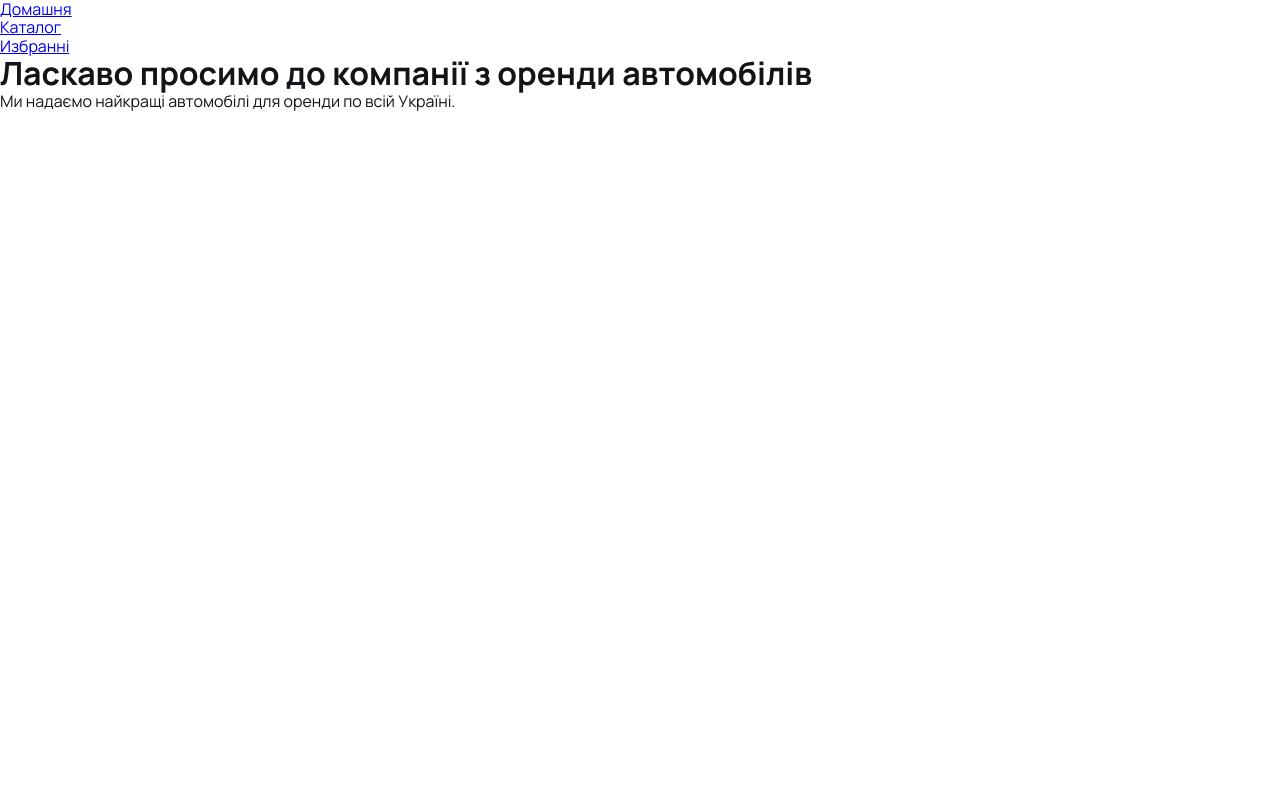
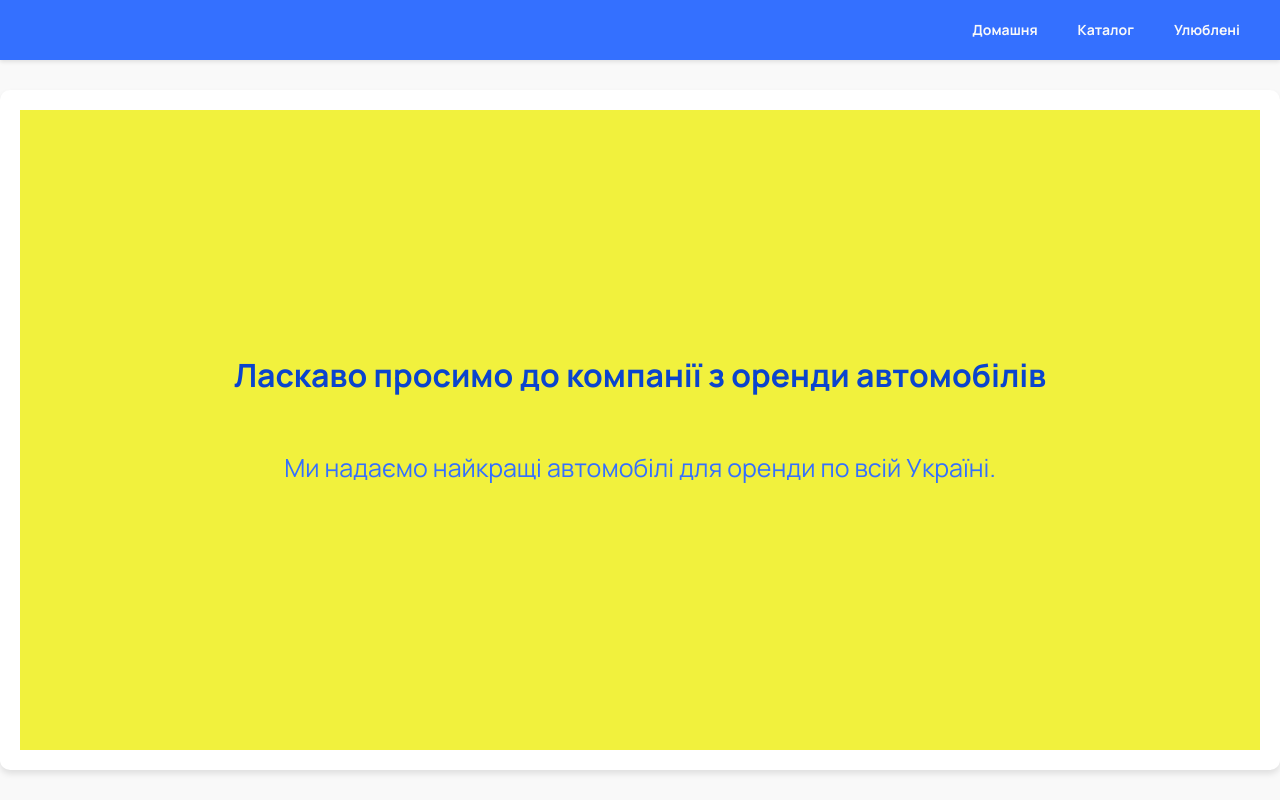
Before and after one commit to yanassam/test-car, a React (Vite) app in the folder car-rental-app/: page / in a window 1280 px wide. Built offline with nearby package versions, Linux system fonts and the light colour scheme; the HTML template or start-up script is replaced by a standard one.

Commit message:
add style home pages

```diff
--- a/car-rental-app/src/App.css
+++ b/car-rental-app/src/App.css
@@ -1,5 +1,5 @@
 #root {
-  max-width: 1280px;
+
   margin: 0 auto;
 
 }
--- a/car-rental-app/src/App.jsx
+++ b/car-rental-app/src/App.jsx
@@ -22,16 +22,18 @@ const App = () => {
             <Link to="/catalog">Каталог</Link>
           </li>
           <li>
-            <Link to="/favorites">Избранні</Link>
+            <Link to="/favorites">Улюблені</Link>
           </li>
         </ul>
       </nav>
+      <div className="container">
         <Routes>
           <Route path="/" element={<HomePage />} />
           <Route path="/catalog" element={<CarCatalog />} />
           <Route path="/favorites" element={<FavoritesPage />} />
           <Route path="*" element={<Navigate to="/" />} />
         </Routes>
+      </div>
     </Router>
   );
 };
--- a/car-rental-app/src/index.css
+++ b/car-rental-app/src/index.css
@@ -1,81 +1,11 @@
-/* :root {
-  font-family: Inter, system-ui, Avenir, Helvetica, Arial, sans-serif;
-  line-height: 1.5;
-  font-weight: 400;
+body {
 
-  color-scheme: light dark;
-  color: rgba(255, 255, 255, 0.87);
-  background-color: #242424;
-
-  font-synthesis: none;
-  text-rendering: optimizeLegibility;
-  -webkit-font-smoothing: antialiased;
-  -moz-osx-font-smoothing: grayscale;
-}
-
-a {
-  font-weight: 500;
-  color: #646cff;
-  text-decoration: inherit;
-}
-a:hover {
-  color: #535bf2;
-}
-
-body {
-  margin: 0;
-  display: flex;
-  place-items: center;
-  min-width: 320px;
-  min-height: 100vh;
-}
-
-h1 {
-  font-size: 3.2em;
-  line-height: 1.1;
-}
-
-button {
-  border-radius: 8px;
-  border: 1px solid transparent;
-  padding: 0.6em 1.2em;
-  font-size: 1em;
-  font-weight: 500;
-  font-family: inherit;
-  background-color: #1a1a1a;
-  cursor: pointer;
-  transition: border-color 0.25s;
-}
-button:hover {
-  border-color: #646cff;
-}
-button:focus,
-button:focus-visible {
-  outline: 4px auto -webkit-focus-ring-color;
-}
-
-@media (prefers-color-scheme: light) {
-  :root {
-    color: #213547;
-    background-color: #ffffff;
-  }
-  a:hover {
-    color: #747bff;
-  }
-  button {
-    background-color: #f9f9f9;
-  }
-} */
-
-body {
-  /* margin: 0;
-  display: flex;
-  place-items: center;
-  min-width: 320px;
-  min-height: 100vh; */
   font-family: 'Manrope', sans-serif;
   color: var(--black);
-
+  margin: 0;
+  padding: 0;
+  box-sizing: border-box;
+  background-color: #f9f9f9;
 }
 
 h1, h2, h3, h4, h5, h6, p {
@@ -94,3 +24,68 @@ ul{
 .carCard {
   font-family: 'Manrope', sans-serif;
 }
+
+nav {
+  background-color: var( --light-blue);
+  box-shadow: 0 2px 4px rgba(0, 0, 0, 0.1);
+  padding: 20px;
+  position: fixed;
+  width: 100%;
+  z-index: 1000;
+}
+
+nav ul {
+  list-style: none;
+  display: flex;
+  justify-content:end;
+  padding: 0;
+  margin: 0;
+  max-width: 1380px;
+}
+
+nav li {
+  margin: 0 20px;
+}
+
+nav a {
+  text-decoration: none;
+  color: var(--dark-white);
+  font-weight: 600;
+  font-size: 14px;
+  line-height: 1.42857;
+  transition: color 0.3s;
+}
+
+nav a:hover {
+  color: var(--blue);
+}
+
+.container {
+  padding-top: 90px;
+
+}
+
+
+.page {
+  max-width: 1280px;
+  margin: 0 auto;
+  padding: 20px;
+  background-color: #ffffff;
+  border-radius: 10px;
+  box-shadow: 0 4px 6px rgba(0, 0, 0, 0.1);
+}
+
+
+@media (max-width: 768px) {
+  nav ul {
+    flex-direction: column;
+  }
+
+  nav li {
+    margin: 10px 0;
+  }
+
+  .container {
+    padding-top: 100px;
+  }
+}
--- a/car-rental-app/src/pages/CarCatalog/CarCatalog.jsx
+++ b/car-rental-app/src/pages/CarCatalog/CarCatalog.jsx
@@ -96,6 +96,7 @@ const CarCatalog = () => {
   };
 
   return (
+    <div className="page">
       <div className={s.catalogContainer}>
         <FilterForm onFilter={handleFilter} />
         {status === "loading" && <p>Загрузка...</p>}
@@ -124,6 +125,7 @@ const CarCatalog = () => {
           </>
         )}
       </div>
+    </div>
   );
 };
 
--- a/car-rental-app/src/pages/FavoritesPage/FavoritesPage.jsx
+++ b/car-rental-app/src/pages/FavoritesPage/FavoritesPage.jsx
@@ -14,8 +14,8 @@ const FavoritesPage = () => {
   );
 
   return (
-    <div>
-      <h1>Вибрані автомобілі</h1>
+    <div className="page">
+      <h1 className={s.title}>Ви обрали ці авто</h1>
       <div className={s.catalogFlex}>
         {favoriteAdverts.map((car) => (
           <CarCard
--- a/car-rental-app/src/pages/FavoritesPage/FavoritesPage.module.css
+++ b/car-rental-app/src/pages/FavoritesPage/FavoritesPage.module.css
@@ -4,3 +4,8 @@
   justify-content: space-between;
   gap: 20px;
 }
+.title{
+  color: var(--light-blue);
+  text-align: center;
+  margin: 20px 0 40px 0;
+}
--- a/car-rental-app/src/pages/HomePage/HomePage.jsx
+++ b/car-rental-app/src/pages/HomePage/HomePage.jsx
@@ -1,8 +1,11 @@
+import s from "./HomePage.module.css";
 const HomePage = () => {
   return (
-    <div>
-      <h1>Ласкаво просимо до компанії з оренди автомобілів</h1>
-      <p>Ми надаємо найкращі автомобілі для оренди по всій Україні.</p>
+    <div className="page">
+      <div className={s.homePage}>
+        <h1>Ласкаво просимо до компанії з оренди автомобілів</h1>
+        <p>Ми надаємо найкращі автомобілі для оренди по всій Україні.</p>
+      </div>
     </div>
   );
 };
--- a/car-rental-app/src/pages/HomePage/HomePage.module.css
+++ b/car-rental-app/src/pages/HomePage/HomePage.module.css
@@ -0,0 +1,26 @@
+.homePage{
+  display: flex;
+  flex-direction: column;
+  justify-content: center;
+  align-items: center;
+  height: 80vh;
+  background-size:  contain;
+  background-position: center;
+  background-repeat: no-repeat;
+  background-color:  rgb(241, 241, 61);
+  text-align: center;
+  padding: 20px;
+}
+
+.homePage h1{
+  color: var(--blue);
+  text-align: center;
+  margin: 20px 0 40px 0;
+}
+
+.homePage p{
+  color: var(--light-blue);
+  text-align: center;
+  font-size: 25px;
+  margin: 20px 0 40px 0;
+}
```
Also changed, not shown: car-rental-app/src/image/s-l1600.jpg (added). Lines whose indentation alone changed are shown as unchanged.
